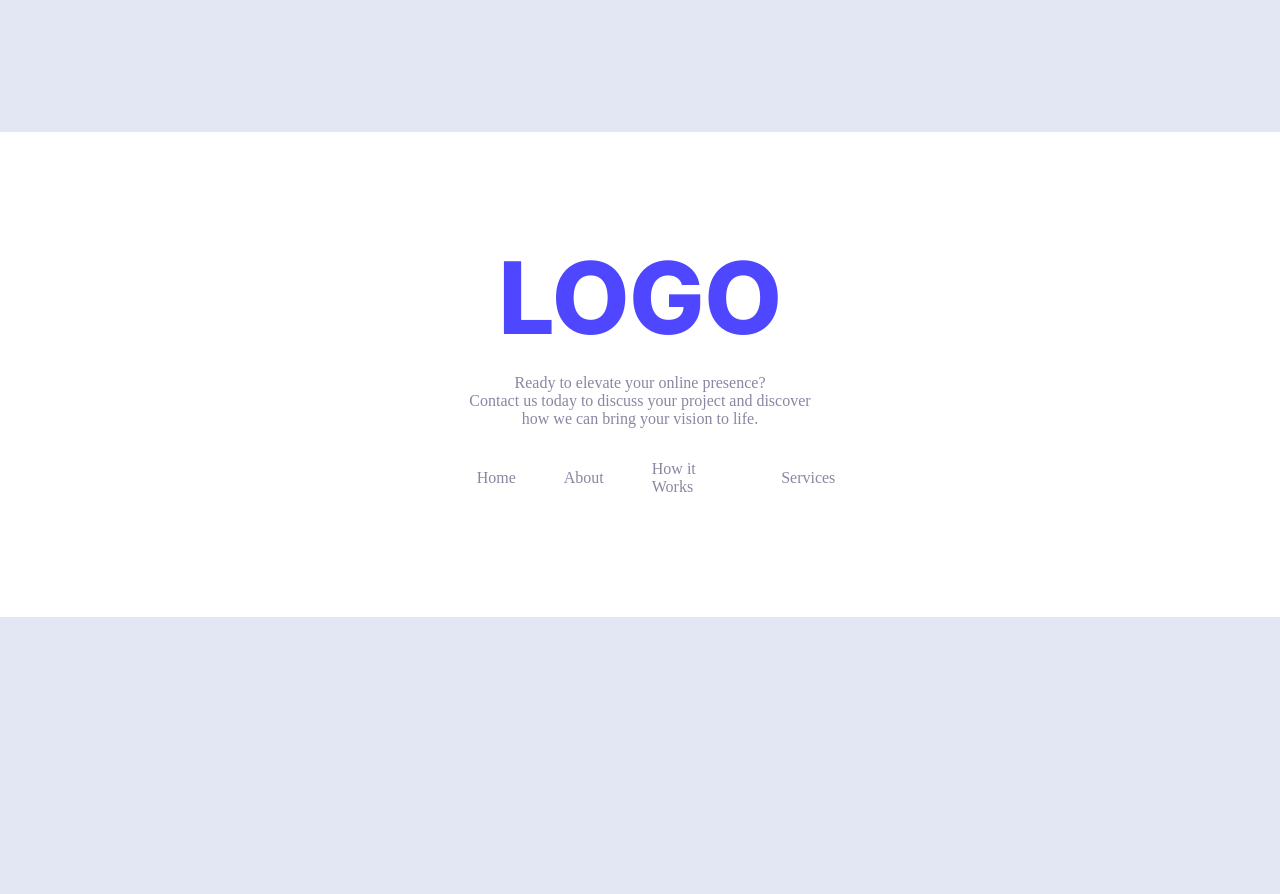
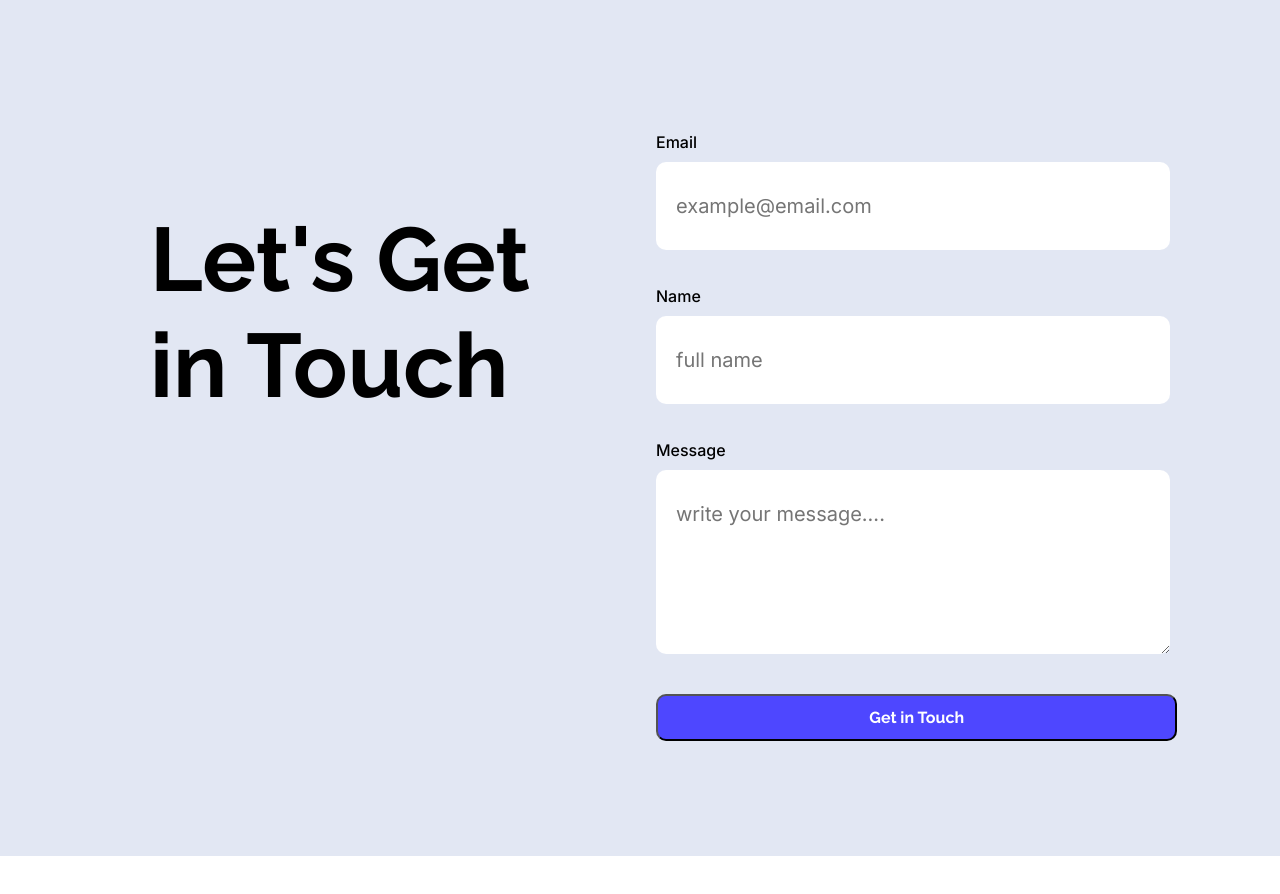
Before and after one commit to Avishek02/assignment01-webflow-agencies, a plain HTML site: page index.html in a window 1280 px wide. Shown: the part 1644-2538 px from the top of the page. Before the commit the page ends 2261 px from the top, so only its background shows below. Drawn offline with Linux system fonts and the light colour scheme.

Commit message:
lets get in touch section added

```diff
--- a/index.html
+++ b/index.html
@@ -62,6 +62,25 @@
         </section>
 
 
+        <!-- Get in touch section  -->
+        <section class="get-in-touch-section">
+            <h1>Let's Get in Touch</h1>
+            <form action="">
+                <div class="form-item">
+                    <label for="email">Email</label>
+                    <input type="email" placeholder="example@email.com">
+                </div>
+                <div class="form-item">
+                    <label for="name">Name</label>
+                    <input type="name" placeholder="full name">
+                </div>
+                <div class="form-item">
+                    <label for="message">Message</label>
+                    <textarea name="message" id="" rows="5" placeholder="write your message...."></textarea>
+                </div>
+                <input type="submit" value="Get in Touch" class="get-in-touch-btn primary-btn">
+            </form>
+        </section>
 
 
 
--- a/styles/webflow.css
+++ b/styles/webflow.css
@@ -151,11 +151,70 @@ header .banner {
     font-weight: 400;
     color: rgba(0, 0, 0, 0.5);
     margin: 0;
-
-
 }
 
 
+
+/* Get in touch section  */
+.get-in-touch-section {
+    display: flex;
+    gap: 2rem;
+    margin: 0 150px 115px 150px;
+}
+
+
+.get-in-touch-section h1 {
+    font-family: "Raleway", sans-serif;
+    font-size: 90px;
+    font-weight: bold;
+    color: #000000;
+}
+
+
+.get-in-touch-section h1,
+.get-in-touch-section form {
+    flex: 1;
+}
+
+
+.get-in-touch-section form {
+    display: flex;
+    flex-direction: column;
+    gap: 20px;
+}
+
+
+.get-in-touch-section .form-item {
+    margin-bottom: 1rem;
+}
+
+
+.form-item input,
+.form-item textarea {
+    width: 100%;
+    padding: 32px 20px;
+    border-radius: 10px;
+    border-color: rgba(0, 0, 0, 0.5);
+    background-color: #FFFFFF;
+    margin-top: 10px;
+    border: none;
+    font-family: "Inter",sans-serif;
+    font-weight: 400;
+    font-size: 20px;
+}
+
+
+
+
+.form-item label {
+    font-family: "Inter", sans-serif;
+    font-weight: 500;
+}
+
+
+.get-in-touch-btn {
+    width: 110%;
+}
 
 
 
```
